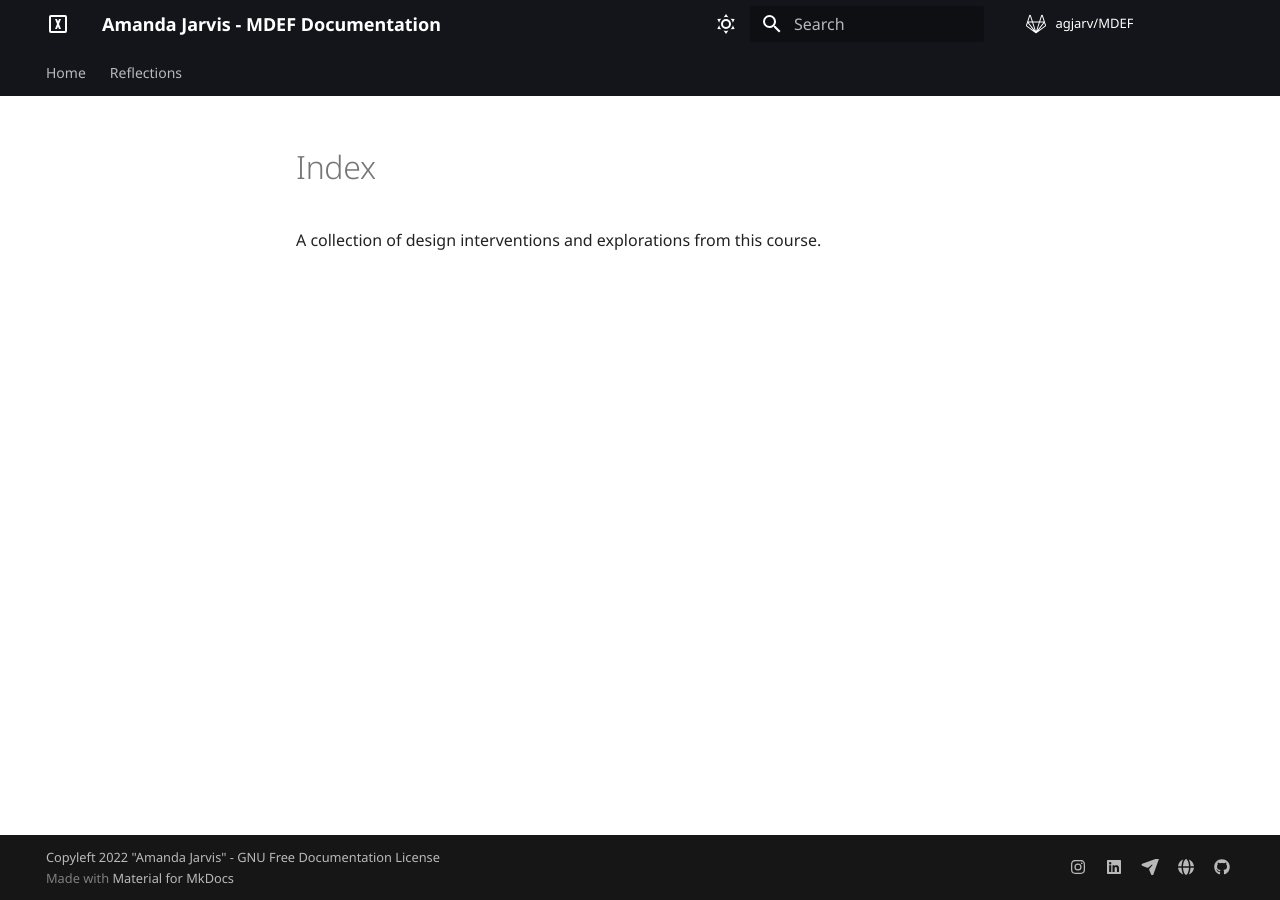
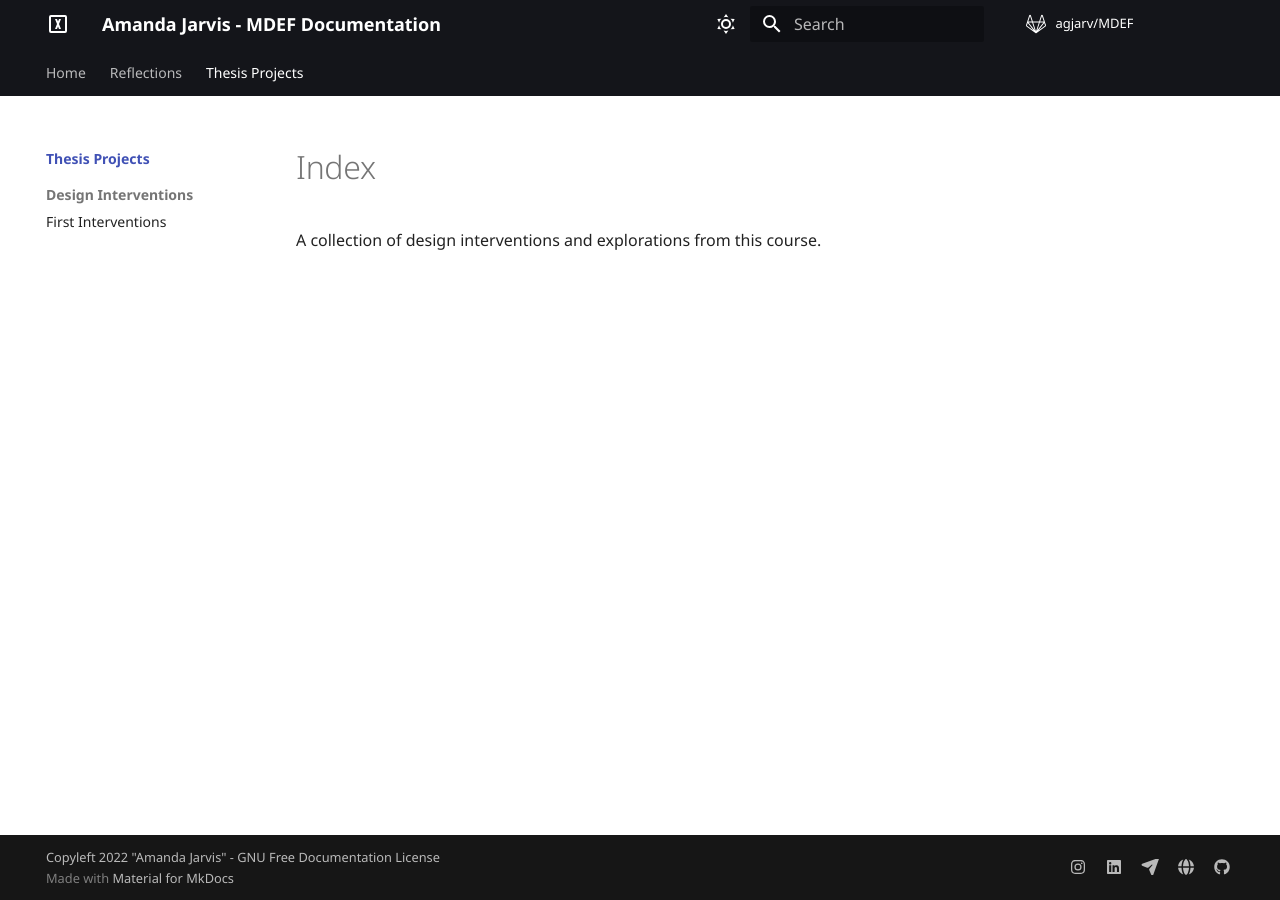
Before and after one commit to agjarv/MDEF, an MkDocs documentation site: the page built from docs/thesisprojects/index.md, in a window 1280 px wide. Built offline with MkDocs 1.6.1 and Material for MkDocs 9.7.7, drawn with Linux system fonts in a browser that asks for light colours; comment, search, counter and statistics services are not loaded.

Commit message:
fix navigation

```diff
--- a/mkdocs.yml
+++ b/mkdocs.yml
@@ -94,7 +94,10 @@ nav:
       - Tech Beyond the Myth: term01/techbeyondmyth.md
       - Community Engagement: term01/communityengagement.md
       - Extended Intelligences: term01/extendedintelligences.md
-
+  - Thesis Projects:
+    - thesisprojects/index.md
+    - Design Interventions:
+      - First Interventions: thesisprojects/firstinterventions.md
 
 markdown_extensions:
 
```
